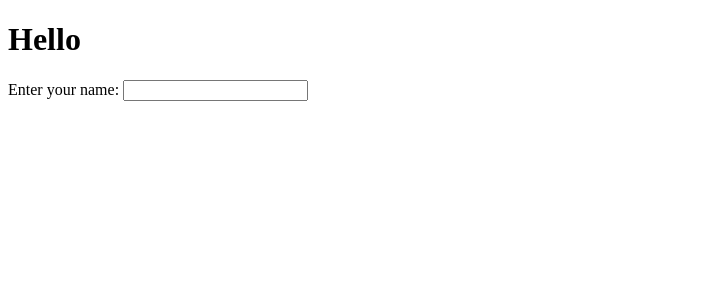
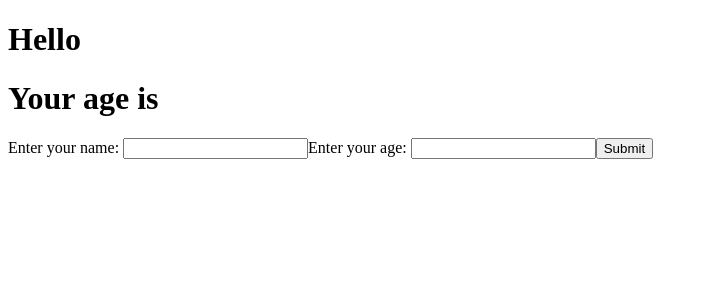
Before and after one commit to vimalprogrammer/React-basics, a React (Create React App) app: page / in a window 1280 px wide. Shown: the top 300 px of the page, without its empty margins (0-708 px from the left). Built offline with nearby package versions, Linux system fonts and the light colour scheme.

Commit message:
forms added with extra features

```diff
--- a/src/index.js
+++ b/src/index.js
@@ -174,18 +174,37 @@ class Forms extends React.Component
   constructor()
   {
     super()
-    this.state={username:""}
+    this.state={username:"",age:null,errmsg:""}
   }
   uservalue=(event)=>
   {
-    this.setState({username:event.target.value})
+    let n=event.target.name;
+    let v=event.target.value;
+    let err=""
+    if(n==="age" && v!="" && !Number(v))
+    {
+      err=<strong>Input invalid, please enter Number</strong>
+      this.setState({errmsg:err})
+    }
+    else
+      this.setState({[n]:v})
   }
+  formsubmit=(event)=>
+  {
+    event.preventDefault()
+    alert('Application subbmitted')
+  }
+
   render()
   {
     return<>
-    <form>
+    <form onSubmit={this.formsubmit}>
       <h1>Hello {this.state.username}</h1>
-      Enter your name: <input type="text" onChange={this.uservalue}></input>
+      <h1>Your age is {this.state.age}</h1>
+      Enter your name: <input type="text" name="username" onChange={this.uservalue}></input>
+      Enter your age: <input type="text" name="age" onChange={this.uservalue}></input>
+      {this.state.errmsg}
+      <input type="submit" />
     </form>
 
     </>
```
